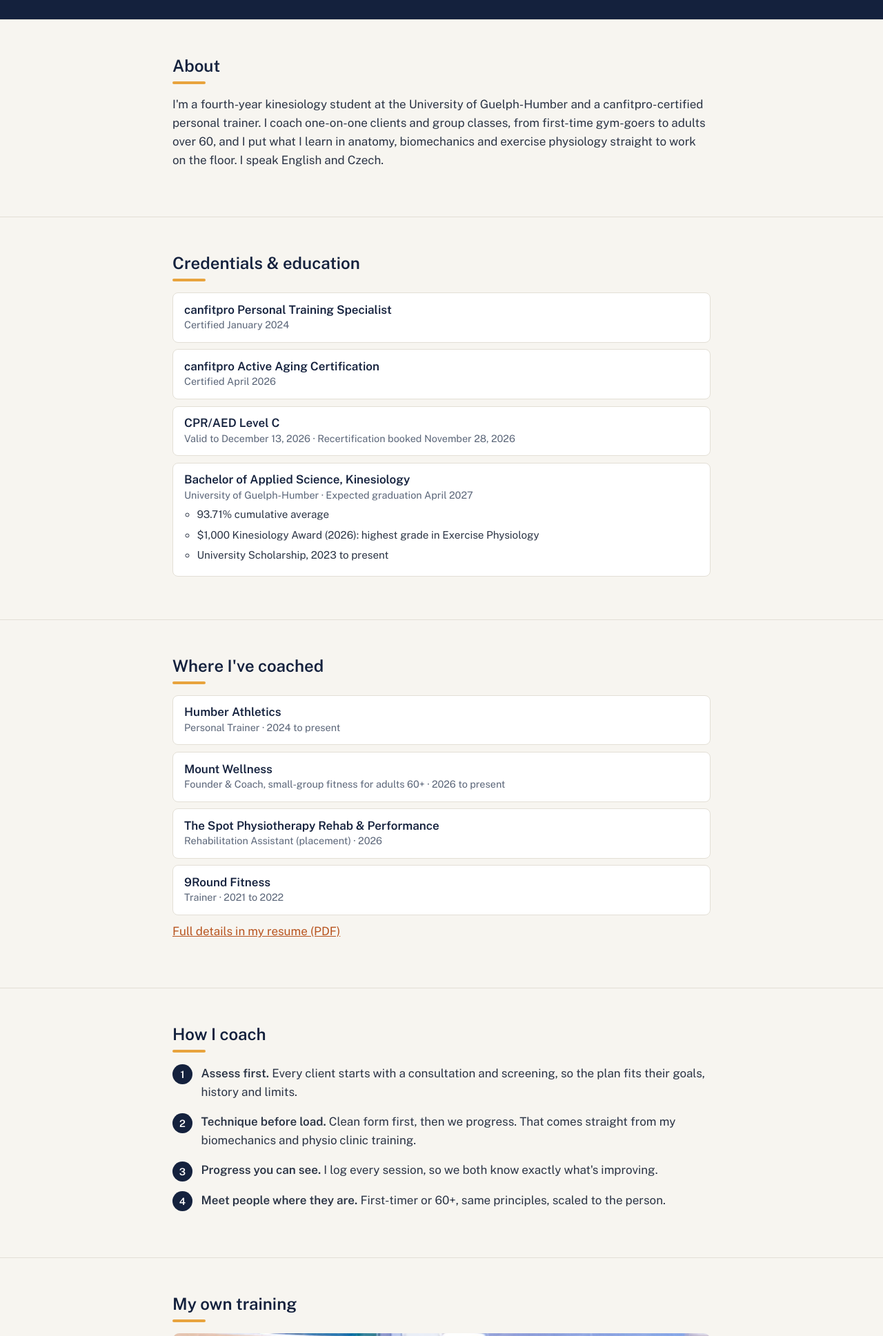
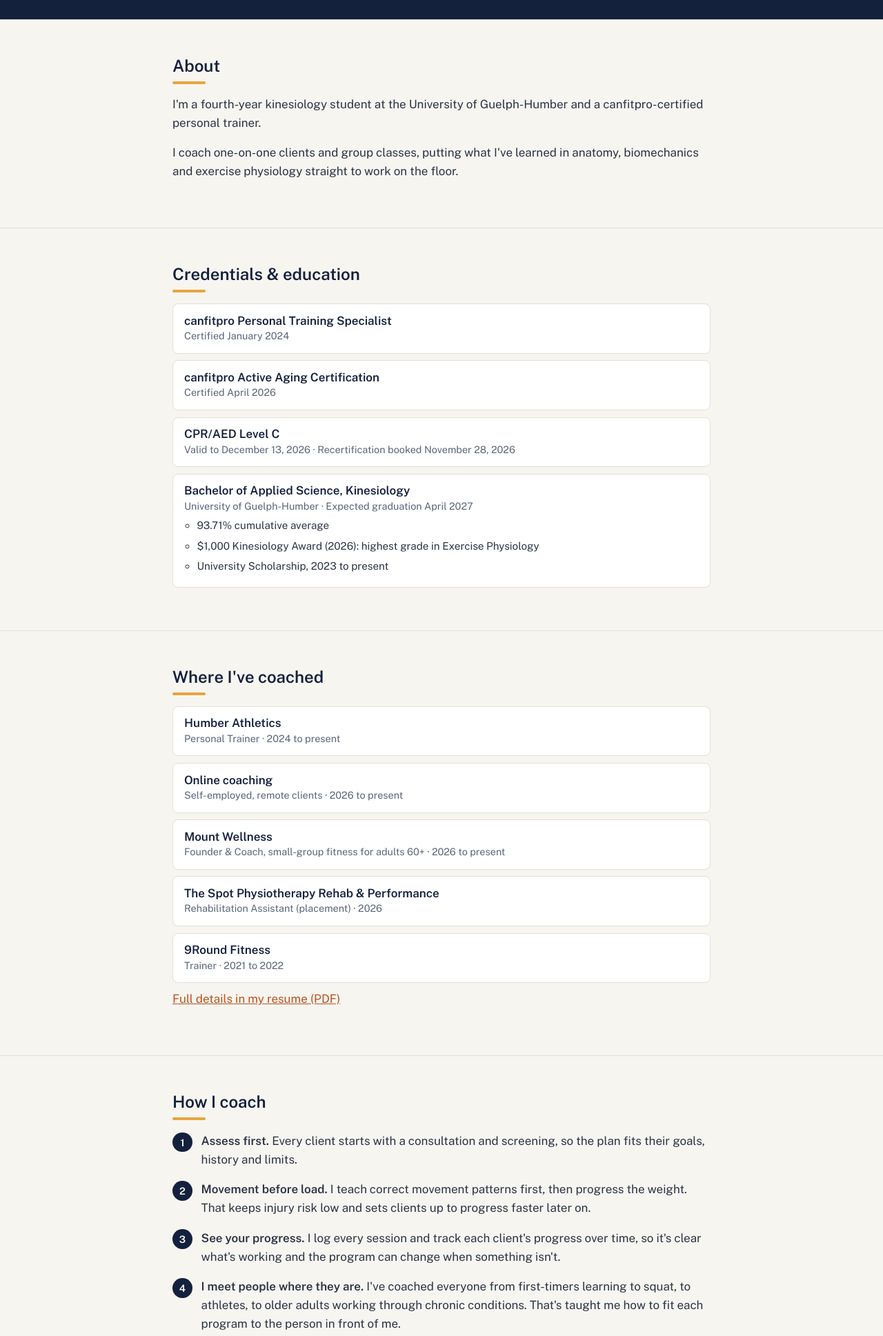
Before and after one commit to AdNuKiwi/adamnunvartrain, a plain HTML site: page index.html in a window 1280 px wide. Shown: the part 520-2457 px from the top of the page at 69% size. Drawn offline with Linux system fonts and the light colour scheme.

Commit message:
Copy pass: plainer About, add online coaching, rewrite coaching points and own-training opener
Co-Authored-By: Claude Opus 5.5 <noreply@anthropic.com>
Claude-Session: https://claude.ai/code/session_01MWZP85Evv5tXJorN7ntLco

```diff
--- a/index.html
+++ b/index.html
@@ -128,7 +128,8 @@ footer.site{padding:1.5rem 0 2.5rem;color:var(--muted);font-size:.9rem;border-to
 <section id="about">
   <div class="wrap">
     <h2>About</h2>
-    <p>I'm a fourth-year kinesiology student at the University of Guelph-Humber and a canfitpro-certified personal trainer. I coach one-on-one clients and group classes, from first-time gym-goers to adults over 60, and I put what I learn in anatomy, biomechanics and exercise physiology straight to work on the floor. I speak English and Czech.</p>
+    <p>I'm a fourth-year kinesiology student at the University of Guelph-Humber and a canfitpro-certified personal trainer.</p>
+    <p>I coach one-on-one clients and group classes, putting what I've learned in anatomy, biomechanics and exercise physiology straight to work on the floor.</p>
   </div>
 </section>
 
@@ -155,6 +156,7 @@ footer.site{padding:1.5rem 0 2.5rem;color:var(--muted);font-size:.9rem;border-to
     <h2>Where I've coached</h2>
     <ul class="creds">
       <li><h3>Humber Athletics</h3><span class="date">Personal Trainer · 2024 to present</span></li>
+      <li><h3>Online coaching</h3><span class="date">Self-employed, remote clients · 2026 to present</span></li>
       <li><h3>Mount Wellness</h3><span class="date">Founder &amp; Coach, small-group fitness for adults 60+ · 2026 to present</span></li>
       <li><h3>The Spot Physiotherapy Rehab &amp; Performance</h3><span class="date">Rehabilitation Assistant (placement) · 2026</span></li>
       <li><h3>9Round Fitness</h3><span class="date">Trainer · 2021 to 2022</span></li>
@@ -168,9 +170,9 @@ footer.site{padding:1.5rem 0 2.5rem;color:var(--muted);font-size:.9rem;border-to
     <h2>How I coach</h2>
     <ol class="coach">
       <li><strong>Assess first.</strong> Every client starts with a consultation and screening, so the plan fits their goals, history and limits.</li>
-      <li><strong>Technique before load.</strong> Clean form first, then we progress. That comes straight from my biomechanics and physio clinic training.</li>
-      <li><strong>Progress you can see.</strong> I log every session, so we both know exactly what's improving.</li>
-      <li><strong>Meet people where they are.</strong> First-timer or 60+, same principles, scaled to the person.</li>
+      <li><strong>Movement before load.</strong> I teach correct movement patterns first, then progress the weight. That keeps injury risk low and sets clients up to progress faster later on.</li>
+      <li><strong>See your progress.</strong> I log every session and track each client's progress over time, so it's clear what's working and the program can change when something isn't.</li>
+      <li><strong>I meet people where they are.</strong> I've coached everyone from first-timers learning to squat, to athletes, to older adults working through chronic conditions. That's taught me how to fit each program to the person in front of me.</li>
     </ol>
   </div>
 </section>
@@ -184,7 +186,7 @@ footer.site{padding:1.5rem 0 2.5rem;color:var(--muted);font-size:.9rem;border-to
         <img src="/meet-800.jpg" width="800" height="533" loading="lazy" alt="Adam Nunvar setting up for a deadlift at a powerlifting meet">
       </picture>
     </figure>
-    <p>I don't coach from a textbook alone. I've been lifting for over 8 years and compete in powerlifting, winning the 2026 WRPF-CAN Tested national title at 90 kg (Junior and Open).</p>
+    <p>My coaching isn't just theory. I've been lifting for over 8 years and have competed in powerlifting for the last 2, winning the 2026 WRPF-CAN Tested national title at 90 kg in both the Junior and Open classes.</p>
     <p>Almost everything I put in a client's program, I've done myself, so I know how it feels, what it takes to recover from, and how to fit it around work and school.</p>
   </div>
 </section>
```
